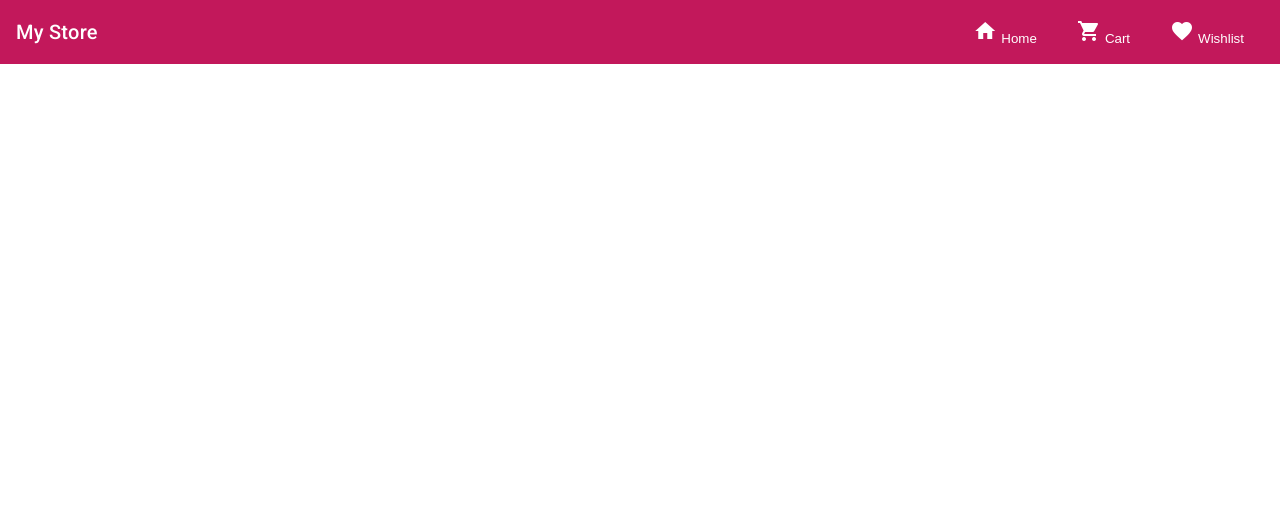
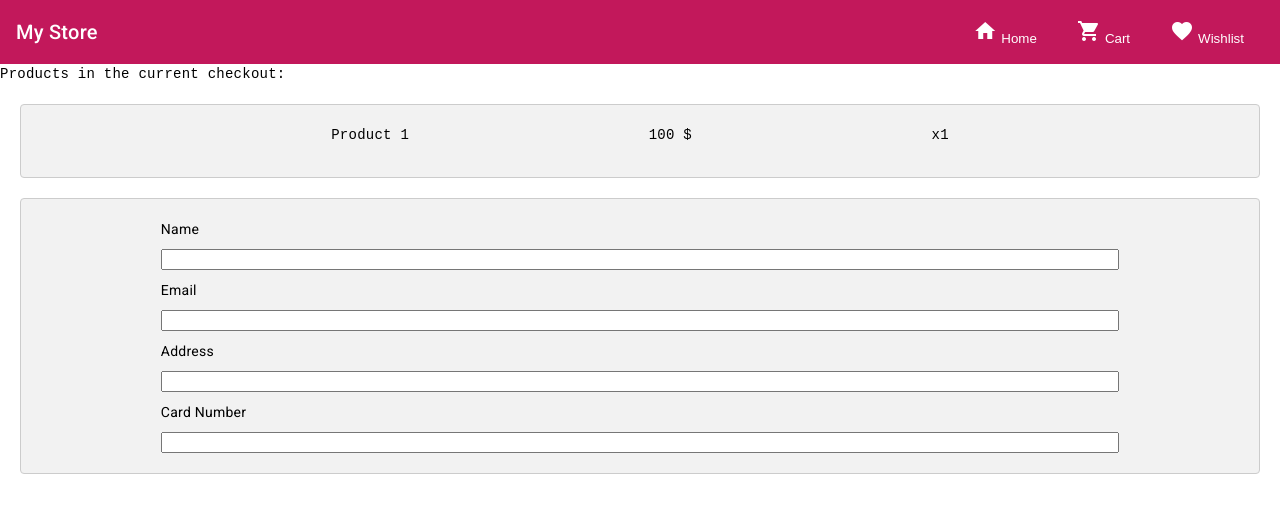
Before and after one commit to SouaadMa/ALX-mystore-app, an Angular app: page /checkout in a window 1280 px wide. Before the commit this address led to /. Shown: the top 512 px of the page. Built offline with nearby package versions, Linux system fonts and the light colour scheme.

Commit message:
add: checkout UI

```diff
--- a/src/app/app-routing.module.ts
+++ b/src/app/app-routing.module.ts
@@ -4,12 +4,14 @@ import { CartComponent } from './components/cart/cart.component';
 import { ProductItemDetailsComponent } from './components/product-item-details/product-item-details.component';
 import { ProductListComponent } from './components/product-list/product-list.component';
 import { WishlistComponent } from './components/wishlist/wishlist.component';
+import { CheckoutComponent } from './components/checkout/checkout.component';
 
 const routes: Routes = [
   { path: '', component: ProductListComponent },
   { path: 'cart', component: CartComponent },
   { path: 'wishlist', component: WishlistComponent },
   { path: 'products/:id', component: ProductItemDetailsComponent },
+  { path: 'checkout', component: CheckoutComponent }
 ];
 
 @NgModule({
--- a/src/app/app.module.ts
+++ b/src/app/app.module.ts
@@ -18,6 +18,7 @@ import { MatMenuModule } from '@angular/material/menu';
 import { MatCardModule } from '@angular/material/card';
 import { BrowserAnimationsModule } from '@angular/platform-browser/animations';
 import { WishlistComponent } from './components/wishlist/wishlist.component';
+import { CheckoutComponent } from './components/checkout/checkout.component';
 
 @NgModule({
   declarations: [
@@ -28,7 +29,8 @@ import { WishlistComponent } from './components/wishlist/wishlist.component';
     CartComponent,
     ProductItemDetailsComponent,
     ConfirmationComponent,
-    WishlistComponent
+    WishlistComponent,
+    CheckoutComponent
   ],
   imports: [
     BrowserModule,
--- a/src/app/components/cart/cart.component.css
+++ b/src/app/components/cart/cart.component.css
@@ -11,3 +11,19 @@
     justify-content: center;
     margin-top: 64px;
   }
+
+  .checkout-button {
+    width: 30%;
+    padding: 14px 20px;
+    margin-left: 35%;
+    border: none;
+    border-radius: 5px;
+    cursor: pointer;
+    border: 1px solid #d7d7d7;
+    background-color: #4caf50;
+  }
+  .checkout-button:hover {
+    opacity: 0.8;
+    font-weight: bold;
+    font-size: 1.1em;
+  }
--- a/src/app/components/cart/cart.component.html
+++ b/src/app/components/cart/cart.component.html
@@ -7,7 +7,7 @@
 <div *ngIf="cartItems.length > 0; else emptyCart">
   <div class="total-price">
     <p>Total price: {{ totalPrice }} $</p>
-    <button class="btn btn-primary" (click)="checkout()">Checkout</button>
+    <button class="checkout-button" (click)="checkout()">Checkout</button>
   </div>
   <span class="grid-products">
     <app-product-item
--- a/src/app/components/cart/cart.component.ts
+++ b/src/app/components/cart/cart.component.ts
@@ -33,7 +33,7 @@ export class CartComponent {
   }
 
   checkout() {
-    this.cartService.checkout();
+    // this.cartService.checkout();
     this.router.navigate(['/checkout']);
   }
 
--- /dev/null
+++ b/src/app/components/checkout/checkout.component.css
@@ -0,0 +1,20 @@
+div{
+    background-color: #f2f2f2;
+    padding: 20px;
+    margin: 20px;
+    border: 1px solid #ccc;
+    border-radius: 4px;
+}
+
+.checkout-product{
+    display: flex;
+    gap: 20%;
+    justify-content: center;
+}
+
+.checkout-form{
+    padding: 0 10%;
+    display: flex;
+    flex-direction: column;
+    gap: 10px;
+}
--- /dev/null
+++ b/src/app/components/checkout/checkout.component.html
@@ -0,0 +1,22 @@
+<p>Products in the current checkout:</p>
+<div class="checkout-product" *ngFor="let item of cartItems">
+  <p>{{ item.name }}</p>
+  <p>{{ item.price }} $</p>
+  <p>x{{ item.amount }}</p>
+</div>
+
+<div>
+  <form class="checkout-form">
+    <label for="name">Name</label>
+    <input type="text" id="name" name="name" />
+
+    <label for="email">Email</label>
+    <input type="email" id="email" name="email" />
+
+    <label for="address">Address</label>
+    <input type="text" id="address" name="address" />
+
+    <label for="card">Card Number</label>
+    <input type="text" id="card" name="card" />
+  </form>
+</div>
--- /dev/null
+++ b/src/app/components/checkout/checkout.component.ts
@@ -0,0 +1,18 @@
+import { Component } from '@angular/core';
+import { Product } from 'src/app/models/product';
+import { CartService } from 'src/app/services/cart.service';
+
+@Component({
+  selector: 'app-checkout',
+  templateUrl: './checkout.component.html',
+  styleUrls: ['./checkout.component.css'],
+})
+export class CheckoutComponent {
+  cartItems: Product[] = [];
+
+  constructor(private cartService: CartService) {}
+
+  ngOnInit(): void {
+    this.cartItems = this.cartService.getProducts();
+  }
+}
```
Also changed, not shown: 1 other file (tests, documents, lock files or other folders).
